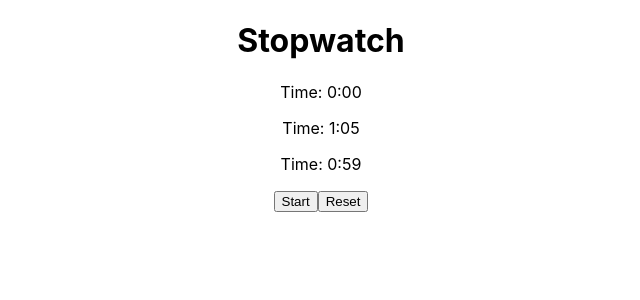
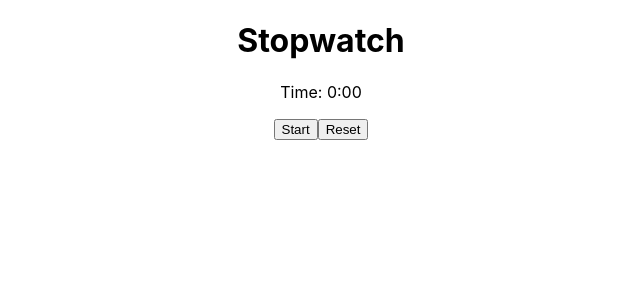
Before and after one commit to dineshchintu/StopWatch, a React (Create React App) app: page / in a window 1280 px wide. Shown: the top 300 px of the page, without its empty margins (319-959 px from the left). Built offline with nearby package versions, Linux system fonts and the light colour scheme.

Commit message:
Check the function.

```diff
--- a/src/Stopwatch.js
+++ b/src/Stopwatch.js
@@ -37,8 +37,6 @@ const Stopwatch = () => {
     <div>
         <h1>Stopwatch</h1>
       <p>{"Time: "+minutes.toString().padStart(1, "0")+":"+seconds.toString().padStart(2, "0")}</p>
-      <p>Time: 1:05</p>
-      <p>Time: 0:59</p>
       <div>
         <button  onClick={startAndStop}>
           {isRunning ? "Stop" : "Start"}
```
